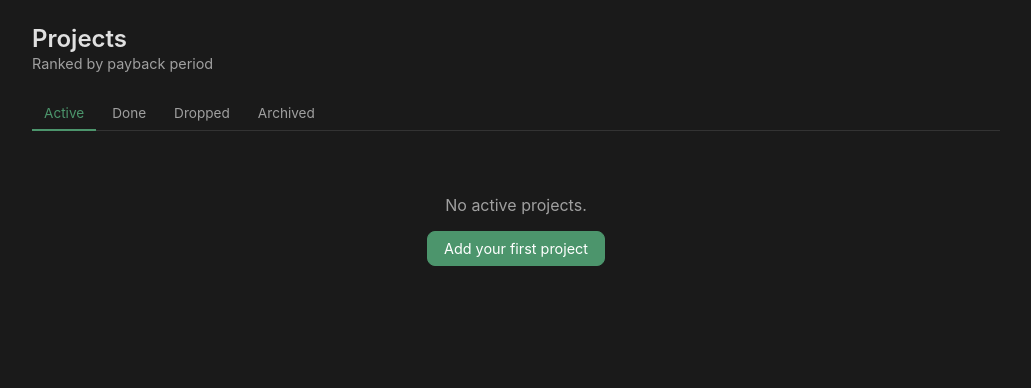
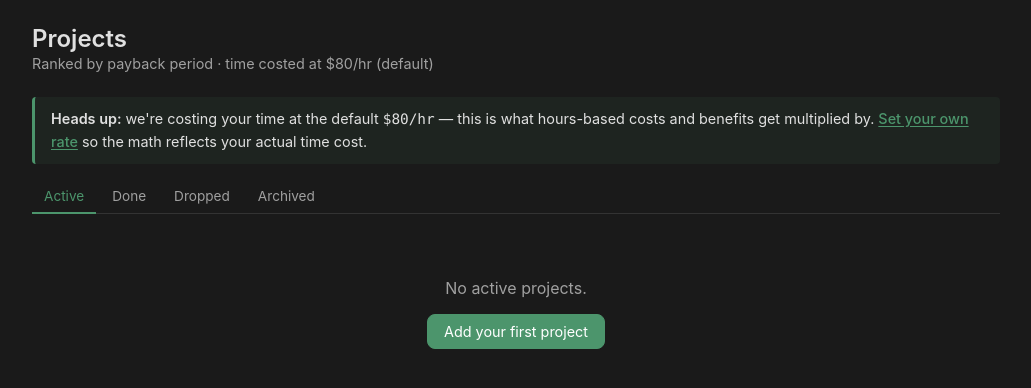
Before and after one commit to AlexanderHS/payback, a Flask app: page /dashboard in a window 1280 px wide. Shown: the part 50-438 px from the top of the page, without its empty margins (124-1155 px from the left). Run offline with Flask 3, Linux system fonts and the light colour scheme; data that the repository does not hold is empty; some libraries are stand-ins or nearby versions.

Commit message:
fix: default hourly rate to $80 when never set; nudge banner
Previously, users who never visited /settings had their hours-based
line items multiplied by 0, silently zeroing out time costs and
breaking payback math for any project that used hours.

- db.py: DEFAULT_HOURLY_RATE = 80.0 (constant). _get_hourly_rate falls
  back to this when no user_settings row exists. New
  has_hourly_rate_set(user_id) helper distinguishes "never saved" from
  "saved a value (incl. an explicit 0)" — the existence of the row is
  the truth, not its contents, so users who deliberately want time
  ignored still get 0.
- app.py: the /settings POST now skips the upsert when the field is
  blank, preserving the never-saved state. Dashboard and settings
  views receive hourly_rate_set and default_hourly_rate.
- dashboard.html: subtitle reads "time costed at \$X/hr (default)"
  when unset, "time costed at \$X/hr" when set. Adds a small
  hint-banner above the status tabs prompting unset users to /settings.
  Hidden in read-only / shared views.
- settings.html: copy explains the new default and shows the
  current-default note when the user has never saved.
- styles.css: .hint-banner (functional/utility look — not editorial),
  .field-meta italic note for the settings field hint.

Co-Authored-By: Claude Opus 4.7 (1M context) <noreply@anthropic.com>

```diff
--- a/app.py
+++ b/app.py
@@ -14,7 +14,7 @@ from db import (
     delete_project, hard_delete_project, set_project_status, parse_amount, format_amount,
     create_api_key, get_api_keys, verify_api_key, delete_api_key,
     add_share, remove_share, get_shares_granted, get_shares_received, can_view,
-    get_hourly_rate, set_hourly_rate,
+    get_hourly_rate, set_hourly_rate, has_hourly_rate_set, DEFAULT_HOURLY_RATE,
     touch_user, get_analytics, ValidationError,
     VALID_STATUSES, VALID_UNITS,
 )
@@ -163,7 +163,9 @@ def dashboard():
     return render_template('dashboard.html', projects=projects, user=user_id,
                            view_as=view_as, readonly=readonly, viewable=viewable,
                            current_status=status, counts=counts,
-                           hourly_rate=get_hourly_rate(view_as))
+                           hourly_rate=get_hourly_rate(view_as),
+                           hourly_rate_set=has_hourly_rate_set(view_as),
+                           default_hourly_rate=DEFAULT_HOURLY_RATE)
 
 
 @app.route('/new', methods=['GET', 'POST'])
@@ -267,16 +269,23 @@ def settings():
     saved = False
     if request.method == 'POST':
         rate_str = request.form.get('hourly_rate', '').strip()
-        try:
-            rate = float(rate_str) if rate_str else 0.0
-            if rate < 0:
-                rate = 0.0
-            set_hourly_rate(user_id, rate)
-            saved = True
-        except ValueError:
-            pass
+        # Empty submission = "no change"; we don't want to upsert a row,
+        # because the absence of a row is what flags the user as never-set
+        # and triggers the dashboard nudge banner.
+        if rate_str:
+            try:
+                rate = float(rate_str)
+                if rate < 0:
+                    rate = 0.0
+                set_hourly_rate(user_id, rate)
+                saved = True
+            except ValueError:
+                pass
     return render_template('settings.html', user=user_id,
-                           hourly_rate=get_hourly_rate(user_id), saved=saved)
+                           hourly_rate=get_hourly_rate(user_id),
+                           hourly_rate_set=has_hourly_rate_set(user_id),
+                           default_hourly_rate=DEFAULT_HOURLY_RATE,
+                           saved=saved)
 
 
 @app.route('/keys', methods=['GET', 'POST'])
--- a/db.py
+++ b/db.py
@@ -551,19 +551,38 @@ def can_view(viewer_id, owner_id):
     return row is not None
 
 
+# Used when a user has never visited /settings, so hours-based line items
+# still convert to dollars (rather than silently zeroing). Users who set
+# their own rate (including an explicit 0) override this.
+DEFAULT_HOURLY_RATE = 80.0
+
+
 def _get_hourly_rate(conn, user_id):
     row = conn.execute(
         "SELECT hourly_rate FROM user_settings WHERE user_id = ?", (user_id,)
     ).fetchone()
-    return row['hourly_rate'] if row else 0.0
+    return row['hourly_rate'] if row else DEFAULT_HOURLY_RATE
 
 
 def get_hourly_rate(user_id):
-    """Return the user's hourly rate (0 if unset)."""
+    """Return the user's hourly rate. Falls back to DEFAULT_HOURLY_RATE
+    when the user has never saved a setting."""
     conn = get_db()
     rate = _get_hourly_rate(conn, user_id)
     conn.close()
     return rate
+
+
+def has_hourly_rate_set(user_id):
+    """True if the user has explicitly saved an hourly rate (any value,
+    including 0). Used by the dashboard to decide whether to nudge them
+    toward /settings."""
+    conn = get_db()
+    row = conn.execute(
+        "SELECT 1 FROM user_settings WHERE user_id = ?", (user_id,)
+    ).fetchone()
+    conn.close()
+    return row is not None
 
 
 def set_hourly_rate(user_id, rate):
--- a/static/css/styles.css
+++ b/static/css/styles.css
@@ -618,3 +618,25 @@ input:focus, textarea:focus, select:focus {
     border-radius: 4px;
     margin-bottom: 1rem;
 }
+
+.hint-banner {
+    background: rgba(76, 149, 108, 0.08);
+    color: var(--text);
+    border-left: 3px solid var(--primary);
+    padding: 0.7rem 1rem;
+    border-radius: 4px;
+    margin-bottom: 1rem;
+    font-size: 0.9rem;
+    line-height: 1.5;
+}
+.hint-banner strong { color: var(--text); font-weight: 600; }
+.hint-banner a { color: var(--primary); font-weight: 500; text-decoration: underline; text-underline-offset: 2px; }
+.hint-banner a:hover { color: #6db98a; }
+.hint-banner .num { font-family: 'IBM Plex Mono', ui-monospace, 'SF Mono', Menlo, Consolas, monospace; }
+
+.field-meta {
+    font-size: 0.8rem;
+    color: var(--text-muted);
+    margin-top: 0.4rem;
+    font-style: italic;
+}
--- a/templates/dashboard.html
+++ b/templates/dashboard.html
@@ -16,10 +16,21 @@
     </div>
     <span class="subtitle">
         Ranked by payback period
-        {% if hourly_rate and hourly_rate > 0 %} &middot; time costed at ${{ hourly_rate|int }}/hr{% endif %}
+        {% if hourly_rate and hourly_rate > 0 %}
+            &middot; time costed at ${{ hourly_rate|int }}/hr{% if not hourly_rate_set %} (default){% endif %}
+        {% endif %}
         {% if readonly %} &mdash; read-only view of {{ view_as }}'s projects{% endif %}
     </span>
 </div>
+
+{% if not readonly and not hourly_rate_set %}
+<div class="hint-banner">
+    <strong>Heads up:</strong> we're costing your time at the default
+    <span class="num">${{ default_hourly_rate|int }}/hr</span> — this is what hours-based costs and benefits get multiplied by.
+    <a href="{{ url_for('settings') }}">Set your own rate</a>
+    so the math reflects your actual time cost.
+</div>
+{% endif %}
 
 <div class="status-tabs">
     <a href="?status=active&view_as={{ view_as }}" class="tab {{ 'active' if current_status == 'active' }}">Active{% if counts.active %} <span class="tab-count">{{ counts.active }}</span>{% endif %}</a>
```
Also changed, not shown: templates/settings.html (+8 -4 lines).
